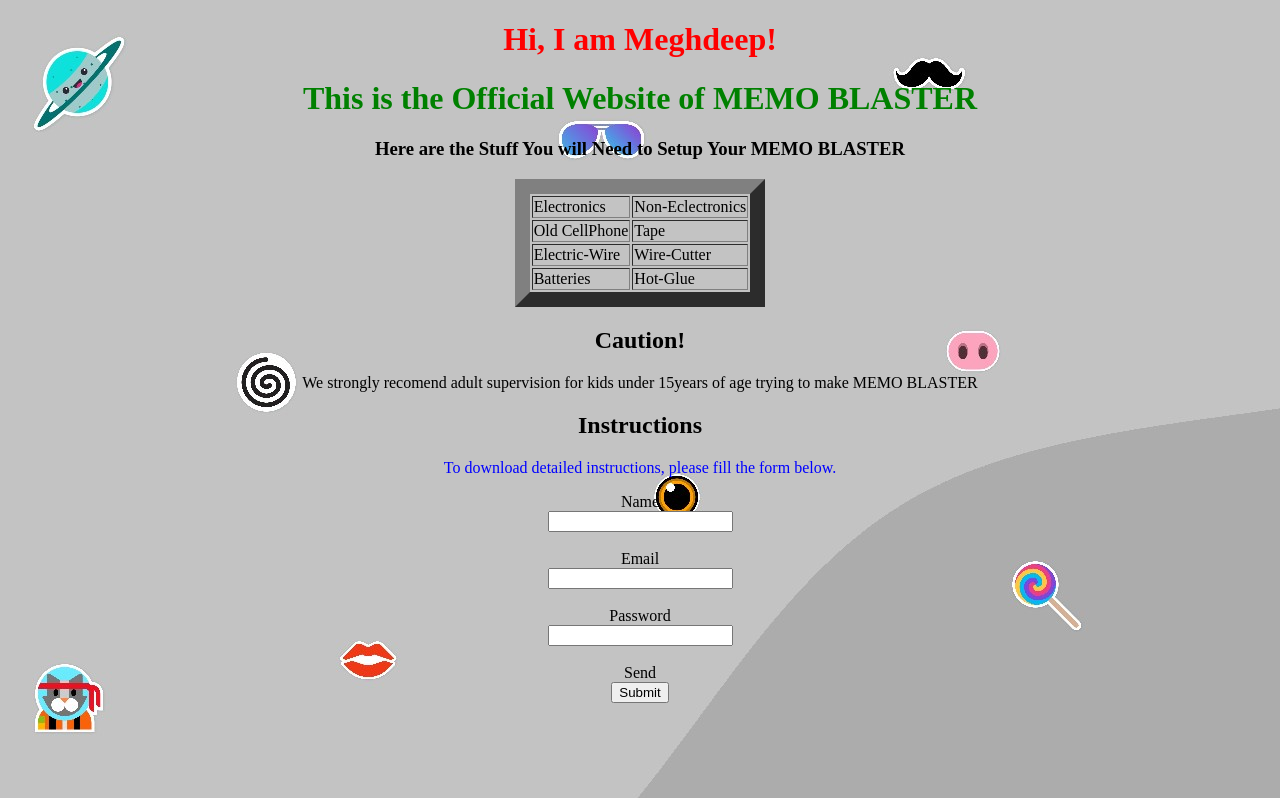
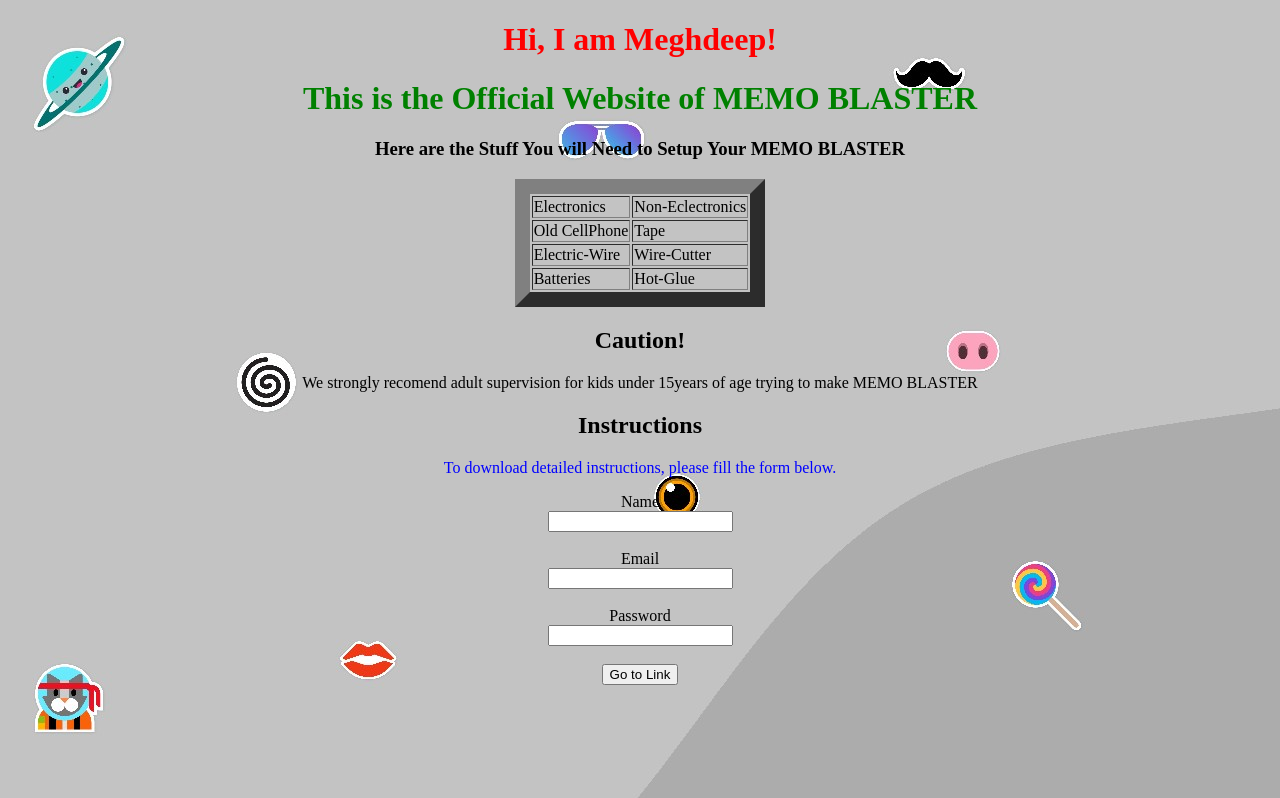
Before and after one commit to MeghdeepMondal/Memo-Blaster, a plain HTML site: page index.html in a window 1280 px wide. Shown: the top 798 px of the page. Drawn offline with Linux system fonts and the light colour scheme.

Commit message:
Update(redirect using JavaScript) index.html
Redirect to https://www.boringcompany.com/not-a-flamethrower link using JavaScript.

```diff
--- a/index.html
+++ b/index.html
@@ -48,16 +48,27 @@
       >
     </p>
     <!--FORM-->
-    <form align="center" action="https://www.boringcompany.com/not-a-flamethrower" method="POST">
+    <form align="center">
       Name <br />
       <input type="text" name="Name" /> <br /><br />
       Email <br />
       <input type="email" name="Email" /> <br /><br />
       Password <br />
       <input type="password" name="Password" /> <br /><br />
-    Send <br />
-    <input type="submit" name="Submit" />
+      <button id="redirectButton">Go to Link</button>
     </form>
+
+    <script>
+      // Get the button element by its id
+      var button = document.getElementById("redirectButton");
+
+      // Add a click event listener to the button
+      button.addEventListener("click", function () {
+        // Redirect to the desired link when the button is clicked
+        window.location.href =
+          "https://www.boringcompany.com/not-a-flamethrower";
+      });
+    </script>
 
     <br /><br /><br /><br /><br /><br /><br /><br /><br /><br /><br /><br /><br /><br /><br /><br /><br /><br /><br />
   </body>
```
Lines whose indentation alone changed are shown as unchanged.
